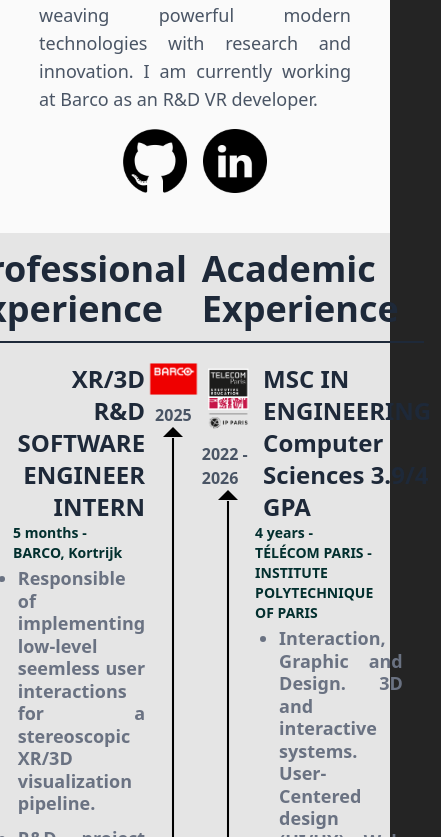
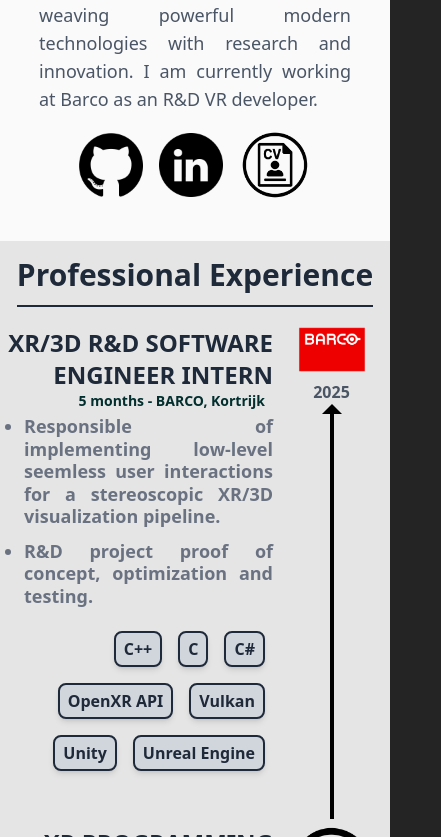
Before and after one commit to Skyepulse/Skyepulse.github.io, a Vue app in the folder my-vue-site/: page / in a window 390 px wide. Shown: the part 667-1504 px from the top of the page, 441 px wide, since content can reach past the window. Built offline with nearby package versions, Linux system fonts and the light colour scheme.

Commit message:
Some fixes and added footer

```diff
--- a/my-vue-site/src/App.vue
+++ b/my-vue-site/src/App.vue
@@ -9,8 +9,7 @@
   <section id="projects">
     <Projects :isMobile="isMobile"/>
   </section>
-  <section id="contact">
-  </section>
+  <Footer :isMobile="isMobile"/>
 </template>
 
 <script setup lang="ts">
@@ -18,6 +17,7 @@
   import Home from '@src/components/Home.vue';
   import Projects from '@src/components/Projects.vue';
   import Experience from '@src/components/Experience.vue';
+  import Footer from './components/Footer.vue';
 
   import { ref, onMounted, onUnmounted } from 'vue';
 
--- a/my-vue-site/src/components/Elements/ExperienceEl.vue
+++ b/my-vue-site/src/components/Elements/ExperienceEl.vue
@@ -1,5 +1,5 @@
 <template>
-    <div id="Experience" class="flex items-start justify-center w-[80%] mt-1 mb-1"  :class="{'flex-row': !inverted, 'flex-row-reverse': inverted}">
+    <div id="Experience" class="flex items-start justify-center mt-1 mb-1"  :class="{'flex-row': !inverted, 'flex-row-reverse': inverted, 'w-[80%]': !isMobile, 'w-full': isMobile, 'pr-5': isMobile && !inverted}">
         <!-- Logo and year -->
         <div class="flex flex-col w-[30%] h-full justify-center items-center">
             <a :href="link" target="_blank">
@@ -9,8 +9,7 @@
 
             <!-- Small triangle upwards -->
             <div v-if="index === 0" class="w-0 h-0 p-0 m-0 border-l-[10px] border-r-[10px] border-b-[10px] border-l-transparent border-r-transparent border-b-black"></div>
-            <div class="w-1 h-full border-1 bg-black">
-            </div>
+            <div class="w-1 h-full border-0" :class="{'bg-gradient-to-b from-black to-transparent': last, 'bg-black': !last}"></div>
         </div>
 
         <!-- content -->
@@ -89,7 +88,10 @@
             type: Array as () => string[],
             default: () => []
         },
-
+        last: {
+            type: Boolean,
+            default: false
+        }
     });
 
     //================================//
--- a/my-vue-site/src/components/Experience.vue
+++ b/my-vue-site/src/components/Experience.vue
@@ -7,9 +7,9 @@
         <!--If error loading info-->
         <span v-else-if="error" class="text-center text-2xl text-red-600">Error loading info: {{ error.message }}</span>
 
-        <div v-else class="flex w-full" :class="{'flex-row justify-start items-start': !isMobile, 'flex-column justify-center items-start': isMobile}">
+        <div v-else class="flex w-full" :class="{'flex-row justify-start items-start': !isMobile, 'flex-col justify-center items-start': isMobile}">
             <div id="Professional" class="flex flex-col justify-center items-center mt-4 mb-4" :class="{'w-[50%]':!isMobile, 'w-full':isMobile}">
-                <h1 class="text-4xl font-bold text-gray-800 mb-4 border-b-2 pb-3">Professional Experience</h1>
+                <h1 class="text-3xl font-bold text-gray-800 mb-4 border-b-2 pb-3">Professional Experience</h1>
                 <div v-for="(experience, index) in ProfessionalExperience" :key="index" class ="w-full flex justify-end">
                     <ExperienceEl
                         :index="index"
@@ -24,11 +24,12 @@
                         :description="experience.description"
                         :link="experience.link"
                         :types="experience.types"
+                        :last="index === ProfessionalExperience.length - 1"
                     />
                 </div>
             </div>
             <div id="Academics" class="flex flex-col justify-center items-center mt-4 mb-4" :class="{'w-[50%]':!isMobile, 'w-full':isMobile}">
-                <h1 class="text-4xl font-bold text-gray-800 mb-4 border-b-2 pb-3">Academic Experience</h1>
+                <h1 class="text-3xl font-bold text-gray-800 mb-4 border-b-2 pb-3">Academic Experience</h1>
                 <div v-for="(experience, index) in AcademicExperience" :key="index" class="w-full flex justify-start">
                     <ExperienceEl
                         :index="index"
@@ -43,6 +44,7 @@
                         :description="experience.description"
                         :link="experience.link"
                         :types="experience.types"
+                        :last="index === AcademicExperience.length - 1"
                     />
                 </div>
             </div>
--- /dev/null
+++ b/my-vue-site/src/components/Footer.vue
@@ -0,0 +1,47 @@
+<template>
+    <div id="FooterWrapper" class="w-full flex flex-row items-center bg-neutral-900">
+        <div id="copyright" class="w-full flex justify-center items-center p-4">
+            <p class="text-gray-100 text-lg">© 2025. Website custom-built by me. All rights reserved.</p>
+        </div>
+        <div id="socials" class="flex flex-row items-center justify-center w-full">
+            <a href="https://github.com/Skyepulse" v-tooltip="'GitHub'">
+                <img :src="ghWhite" class="w-8 h-8 mx-2" alt="GitHub Icon" />
+            </a>
+            <a href="https://www.linkedin.com/in/ma%C3%ABl-rios-011564262/" v-tooltip="'LinkedIn'">
+                <img :src="lkWhite" class="w-8 h-8 mx-2" alt="LinkedIn Icon" />
+            </a>
+            <a href="https://githubpagesvideos.s3.eu-north-1.amazonaws.com/cv.pdf" v-tooltip="'Resume'">
+                <img :src="resumeBlack" class="w-9 h-9 mx-2 bg-white rounded-full" alt="Resume Icon" />
+            </a>
+        </div>
+    </div>
+</template>
+
+<script setup lang="ts">
+    import { ref, watch } from 'vue';
+    //import ghBlack from '@src/assets/icons/Github_black.png';
+    import ghWhite from '@src/assets/icons/Github_white.png';
+    //import lkBlack from '@src/assets/icons/LinkedIN_black.png';
+    import lkWhite from '@src/assets/icons/LinkedIN_white.png';
+    import resumeBlack from '@src/assets/icons/resume.png';
+
+
+    //================================//
+    const props = defineProps({
+        isMobile: {
+            type: Boolean,
+            default: false
+        }
+    });
+
+    //================================//
+    const isMobile = ref(false);
+
+    //================================//
+    watch(
+        () => props.isMobile,
+        (val) => {
+            isMobile.value = val;
+        }
+    );
+</script>
--- a/my-vue-site/src/components/Home.vue
+++ b/my-vue-site/src/components/Home.vue
@@ -24,6 +24,9 @@
                     <a href="https://www.linkedin.com/in/ma%C3%ABl-rios-011564262/" v-tooltip="'LinkedIn'">
                         <img :src="lkBlack" class="w-16 h-16 mx-2" alt="LinkedIn Icon" />
                     </a>
+                    <a href="https://githubpagesvideos.s3.eu-north-1.amazonaws.com/cv.pdf" v-tooltip="'Resume'">
+                        <img :src="resumeBlack" class="w-18 h-18 mx-2" alt="Resume Icon" />
+                    </a>
                 </div>
             </div>
 
@@ -41,6 +44,9 @@
                     <a href="https://www.linkedin.com/in/ma%C3%ABl-rios-011564262/">
                         <img :src="lkBlack" class="w-16 h-16 mx-2" alt="LinkedIn Icon" />
                     </a>
+                    <a href="https://githubpagesvideos.s3.eu-north-1.amazonaws.com/cv.pdf">
+                        <img :src="resumeBlack" class="w-18 h-18 mx-2" alt="Resume Icon" />
+                    </a>
                 </div>
             </div>
         </div>
@@ -54,9 +60,10 @@
     import { useInfo } from '@src/helpers/info';
     import profileImage from '@src/assets/pfp.jpg';
     import ghBlack from '@src/assets/icons/Github_black.png';
-    import ghWhite from '@src/assets/icons/Github_white.png';
+    //import ghWhite from '@src/assets/icons/Github_white.png';
     import lkBlack from '@src/assets/icons/LinkedIN_black.png';
-    import lkWhite from '@src/assets/icons/LinkedIN_white.png';
+    //import lkWhite from '@src/assets/icons/LinkedIN_white.png';
+    import resumeBlack from '@src/assets/icons/resume.png';
 
     const { info, isLoading, error } = useInfo();
     const homeTitle = computed(() => info.value?.Home.title ?? 'Default Title');
--- a/my-vue-site/src/components/NavBar.vue
+++ b/my-vue-site/src/components/NavBar.vue
@@ -1,5 +1,5 @@
 <template>
-    <div id="nav-bar" ref="navbarRef" class="fixed top-0 left-0 w-full bg-neutral-200 z-50 transition-all duration-300 border-b-2 border-black" :class="{'h-[10vh]': !dropDownOpen, 'h-[25vh]': dropDownOpen}">
+    <div id="nav-bar" ref="navbarRef" class="fixed top-0 left-0 w-full bg-neutral-200 z-50 transition-all duration-300 border-b-1 border-gray-400" :class="{'h-[10vh]': !dropDownOpen, 'h-[25vh]': dropDownOpen}">
         <div class="flex items-center justify-between h-[10vh] pl-4" :class="{'pr-20': !isMobile, 'pr-4': isMobile}">
             <router-link to="/" class="text-2xl font-bold text-gray-800 pl-5">
                 Maël Rios
--- a/my-vue-site/src/components/Projects.vue
+++ b/my-vue-site/src/components/Projects.vue
@@ -44,7 +44,7 @@
 
             <!-- Show More Button -->
             <button
-                class="mt-4 mb-2 px-6 py-2 bg-gray-300 text-gray-800 font-semibold rounded-lg shadow-md"
+                class="mt-4 mb-6 px-6 py-2 bg-gray-300 text-gray-800 font-semibold rounded-lg shadow-md"
                 :class="{'hover:bg-gray-400 cursor-pointer':!isMobile}"
                 @click="toggleShowMore"
             >
```
Also changed, not shown: my-vue-site/src/assets/icons/resume.png (added).
